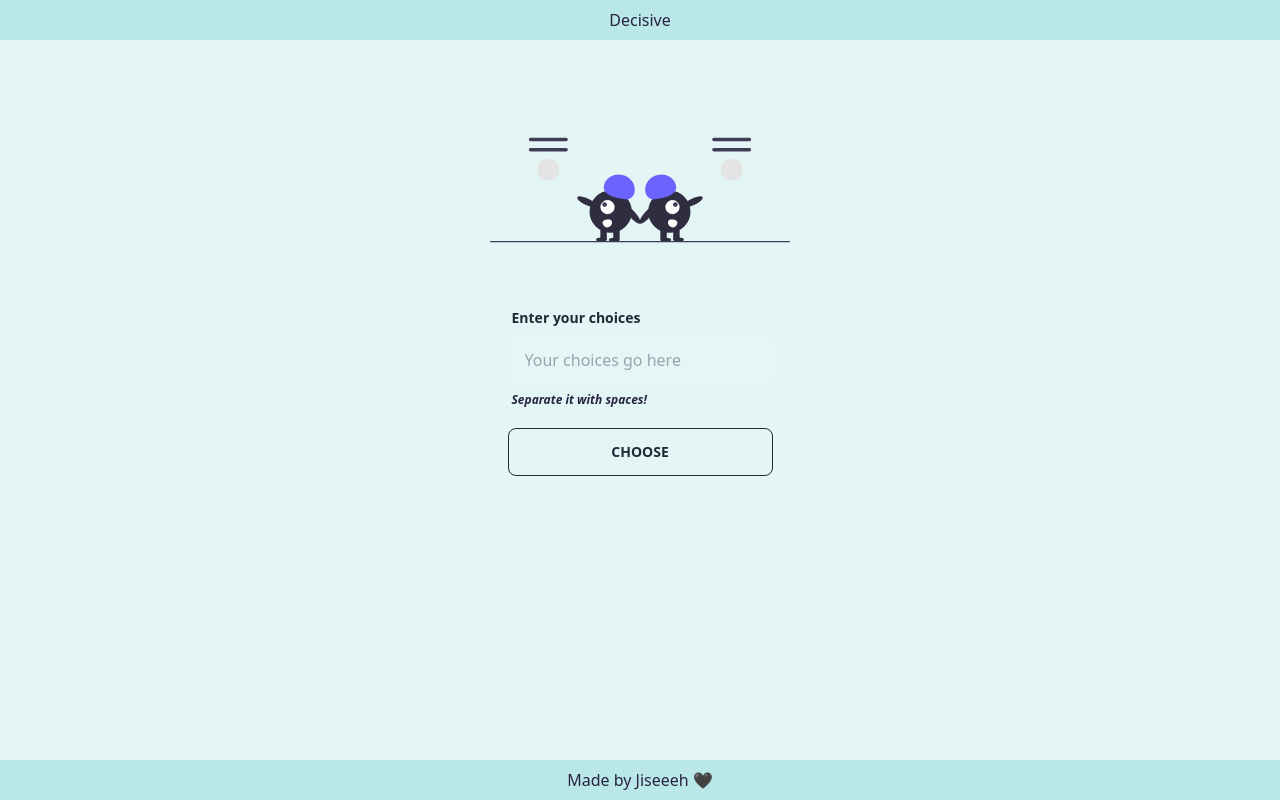
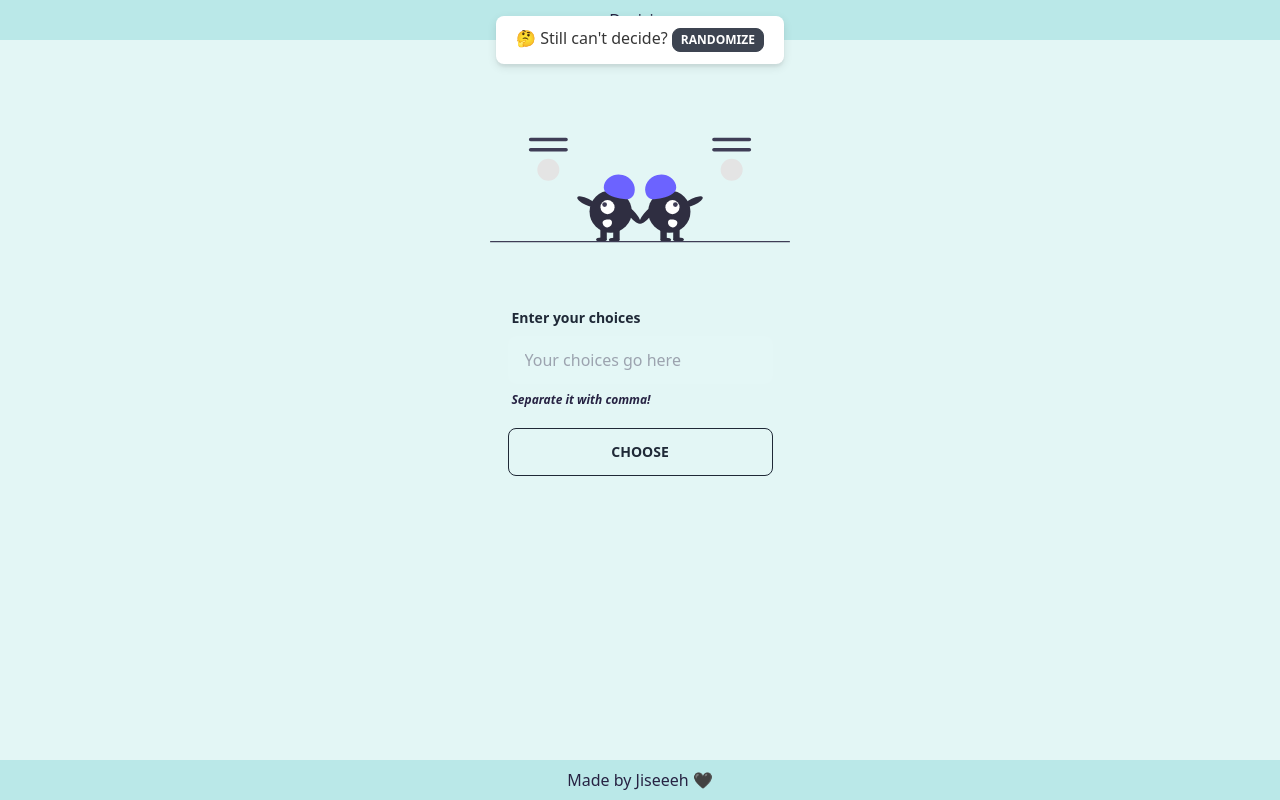
Before and after one commit to Jiseeeh/decisive, a Next.js app: page / in a window 1280 px wide. Built offline with nearby package versions, Linux system fonts and the light colour scheme.

Commit message:
feat: add randomize

```diff
--- a/pages/index.tsx
+++ b/pages/index.tsx
@@ -2,12 +2,48 @@ import type { NextPage } from "next";
 import Head from "next/head";
 import Image from "next/image";
 import { toast } from "react-hot-toast";
+import { useState, useEffect, ChangeEvent } from "react";
+import { useIdle } from "react-use";
 
 import Navbar from "../components/Navbar";
 import Footer from "../components/Footer";
 import Modal from "../components/Modal";
 
 const Home: NextPage = () => {
+  const isIdle = useIdle(3000);
+  const [inputValue, setInputValue] = useState("");
+  const onInputChange = (e: ChangeEvent<HTMLInputElement>) => {
+    setInputValue(e.target.value);
+  };
+
+  const onRandomize = () => {
+    const randomChoices: string[] = [
+      "Buy now, Buy later",
+      "Go out alone, Go out with friends",
+      "Workout now, Workout later, Workout tomorrow",
+      "Take a nap, Continue studying",
+      "React, Vue, Svelte, Angular, Solid",
+      "Node, Laravel, SpringBoot",
+    ];
+
+    const choice =
+      randomChoices[Math.floor(Math.random() * randomChoices.length + 1)];
+
+    setInputValue(choice);
+  };
+
+  useEffect(() => {
+    if (isIdle)
+      toast(() => (
+        <span>
+          🤔 Still can't decide?&nbsp;
+          <button className="btn btn-xs" onClick={onRandomize}>
+            Randomize
+          </button>
+        </span>
+      ));
+  }, [isIdle]);
+
   return (
     <div className="text-accent min-h-screen flex flex-col bg-primary">
       <Head>
@@ -27,10 +63,13 @@ const Home: NextPage = () => {
               type="text"
               placeholder="Your choices go here"
               className="input input-ghost focus:outline-accent font-normal w-full max-w-xs"
+              spellCheck={false}
+              value={inputValue}
+              onChange={onInputChange}
             />
             <label className="label">
               <span className="label-text-alt text-accent italic">
-                Separate it with spaces!
+                Separate it with comma!
               </span>
             </label>
           </div>
```
